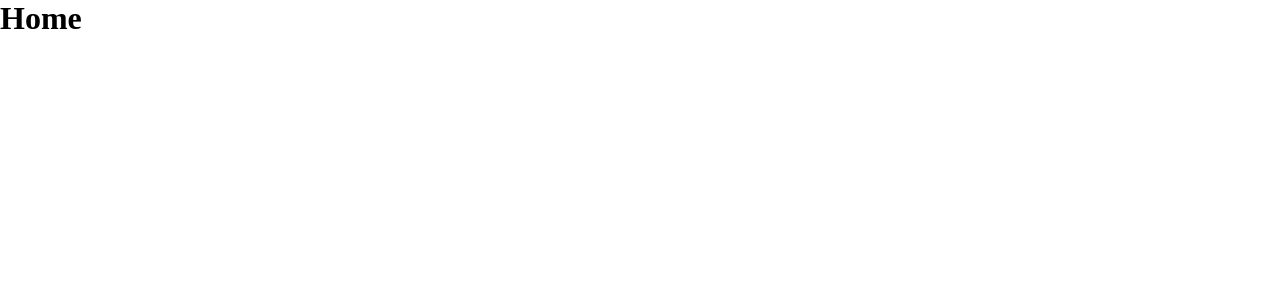
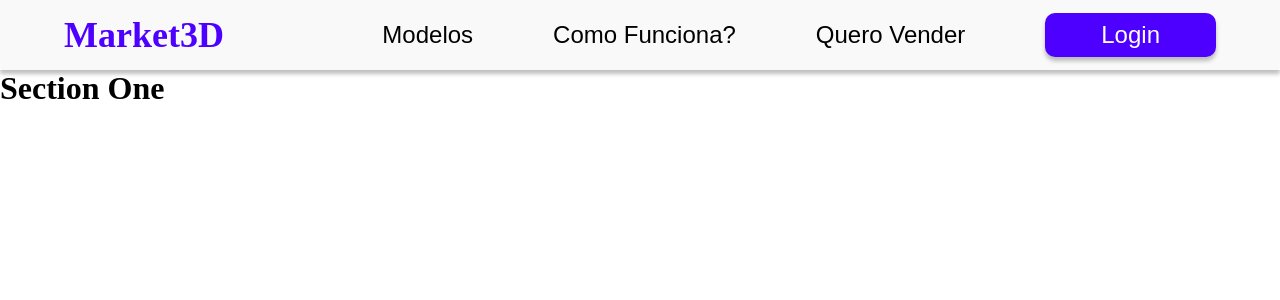
Before and after one commit to JefersonAmaro/front_end_marketplace_3d, a React (Vite) app: page / in a window 1280 px wide. Shown: the top 300 px of the page. Built offline with nearby package versions, Linux system fonts and the light colour scheme.

Commit message:
feat: 🎸 (Header) Styles inicial header

```diff
--- a/src/App.jsx
+++ b/src/App.jsx
@@ -1,10 +1,12 @@
 import './App.css'
 import { Outlet } from 'react-router-dom'
+import Header from './components/header'
 
 function App() {
 
   return (
     <>
+      <Header />
       <Outlet />
     </>
   )
--- /dev/null
+++ b/src/components/header/index.jsx
@@ -0,0 +1,17 @@
+import styles from "./styles.module.css"
+
+function Header() {
+    return (
+        <header className={styles.header}>
+            <h1 className={styles.title}>Market3D</h1>
+            <div className={styles.buttons}>
+                <button className={styles.button}>Modelos</button>
+                <button className={styles.button}>Como Funciona?</button>
+                <button className={styles.button}>Quero Vender</button>
+                <button className={styles.loginButton}>Login</button>
+            </div>
+        </header>
+    )
+}
+
+export default Header
--- /dev/null
+++ b/src/components/header/styles.module.css
@@ -0,0 +1,49 @@
+.header{
+    background: #F9F9F9;
+    padding: 1% 5%;
+    display: flex;
+    justify-content: space-between;
+    align-items: center;
+    box-shadow: 0px 4px 4px rgba(0, 0, 0, 0.25);
+}
+
+.title{
+    font-weight: 700;
+    font-size: 36px;
+    color: #4D00FF;
+}
+
+.buttons{
+    display: flex;
+    gap: 5rem;
+}
+
+.button{
+    font-weight: 500;
+    font-size: 24px;
+    color: #000;
+    background: #F9F9F9;
+    border: none;
+    cursor: pointer;
+}
+
+.button:hover{
+    color: #4D00FF;
+}
+
+.loginButton{
+    font-weight: 100;
+    font-size: 24px;
+    color: #fff;
+    background: #4D00FF;
+    padding: 0.5rem 3.5rem;
+    border-radius: 10px;
+    box-shadow: 0px 4px 4px rgba(0, 0, 0, 0.25);
+    border: none;
+    cursor: pointer;
+    transition: all 0.3s ease-in-out;
+}
+
+.loginButton:hover{
+    background: #111827;
+}
--- /dev/null
+++ b/src/components/home/sectionOne/index.jsx
@@ -0,0 +1,11 @@
+import styles from "./styles.module.css"
+
+function SectionOne () {
+    return (
+        <div className={styles.sectionOne}>
+            <h1>Section One</h1>
+        </div>
+    )
+}
+
+export default SectionOne
--- a/src/pages/home/index.jsx
+++ b/src/pages/home/index.jsx
@@ -1,7 +1,9 @@
+import SectionOne from "../../components/home/sectionOne"
+
 function Home () {
     return (
         <>
-            <h1>Home</h1>
+            <SectionOne />
         </>
     )
 }
```
Also changed, not shown: src/components/home/sectionOne/styles.module.css (added).
